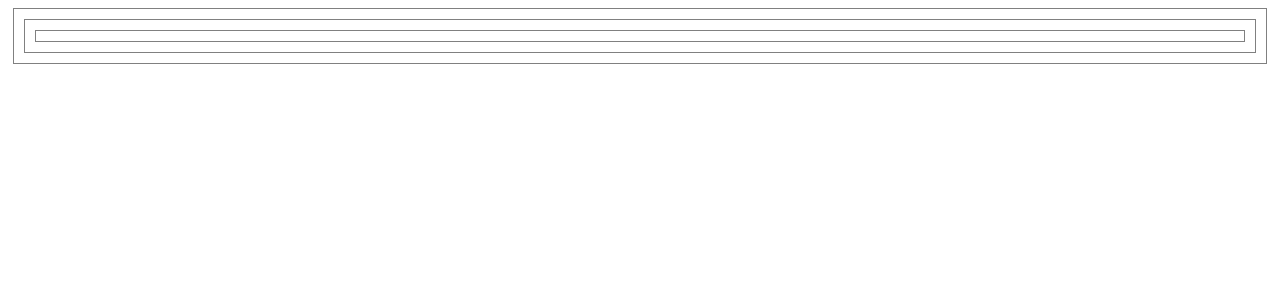
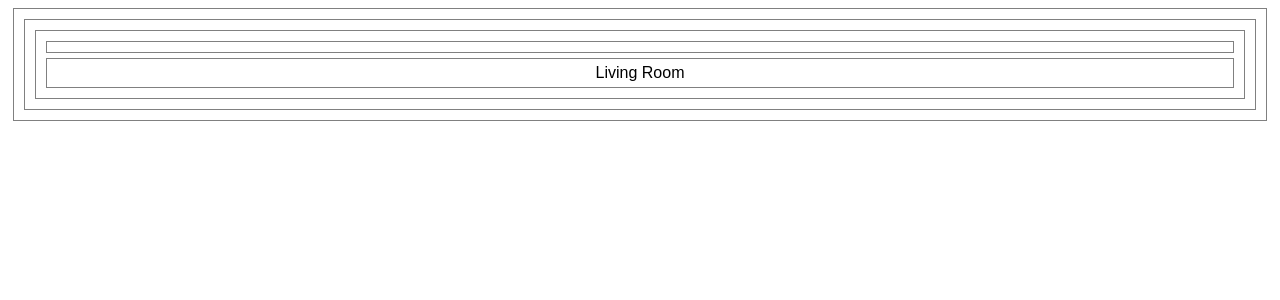
Before and after one commit to una-ada/react-floorplan, a React (Create React App) app: page / in a window 1280 px wide. Shown: the top 300 px of the page. Built offline with nearby package versions, Linux system fonts and the light colour scheme.

Commit message:
feat(comp): add LivingRoom

```diff
--- a/src/FloorPlan.js
+++ b/src/FloorPlan.js
@@ -1,5 +1,12 @@
-import React from "react";
+import React from 'react';
+import Kitchen from './Kitchen';
+import LivingRoom from './LivingRoom';
 
-const FloorPlan = (props) => <div className="FloorPlan"></div>;
+const FloorPlan = props => (
+  <div className="FloorPlan">
+    <Kitchen />
+    <LivingRoom />
+  </div>
+);
 
 export default FloorPlan;
--- /dev/null
+++ b/src/LivingRoom.js
@@ -0,0 +1,5 @@
+import React from 'react';
+
+const LivingRoom = props => <div className="LivingRoom">Living Room</div>;
+
+export default LivingRoom;
```
